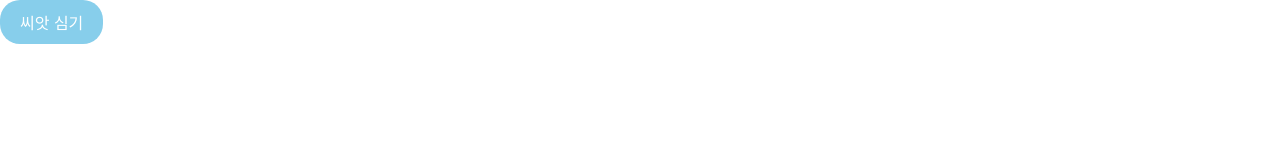
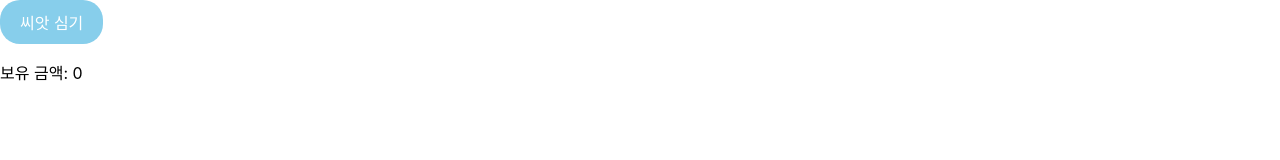
Before and after one commit to luminous037/OSS_project, a React (Create React App) app in the folder client/: page /Seed in a window 1280 px wide. Shown: the top 160 px of the page. Built offline with nearby package versions, Linux system fonts and the light colour scheme.

Commit message:
[Feature]보상으로 돈 획득 기능 구현

```diff
--- a/client/src/components/mainPage/seed.js
+++ b/client/src/components/mainPage/seed.js
@@ -15,6 +15,10 @@ function Seed({ rainCount, setRainCount }) { // rainCount 상태와 함께 setRa
   const [seedStage, setSeedStage] = useState(() => {
     const savedStage = localStorage.getItem('seedStage');
     return savedStage ? savedStage : 'seed';
+  });
+  const [money, setMoney] = useState(() => {
+    const savedMoney = localStorage.getItem('money');
+    return savedMoney ? JSON.parse(savedMoney) : 0;
   });
 
   const seeds = [
@@ -53,9 +57,11 @@ function Seed({ rainCount, setRainCount }) { // rainCount 상태와 함께 setRa
       localStorage.setItem('selectedSeed', JSON.stringify(selectedSeed));
     }
     localStorage.setItem('seedStage', seedStage);
-  }, [selectedSeed, seedStage]);
+    localStorage.setItem('money', JSON.stringify(money));
+  }, [selectedSeed, seedStage,money]);
 
   const handleHarvest = () => {
+    setMoney(money + 100); // 예시로 100의 돈을 추가
     setSelectedSeed(null);
     setSeedStage('seed');
     setRainCount(0); // 보상을 수확할 때 rainCount를 초기화
@@ -107,7 +113,9 @@ function Seed({ rainCount, setRainCount }) { // rainCount 상태와 함께 setRa
           {renderSeedStage()}
           <p>선택한 씨앗: {selectedSeed.name}</p>
         </div>
+
       )}
+      <p>보유 금액: {money}</p>
     </div>
   );
 }
```
